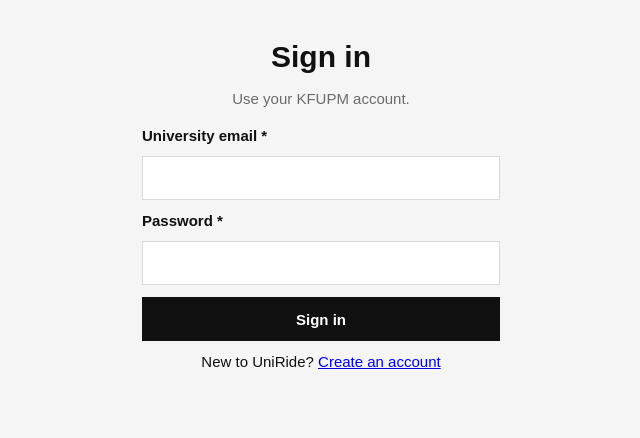
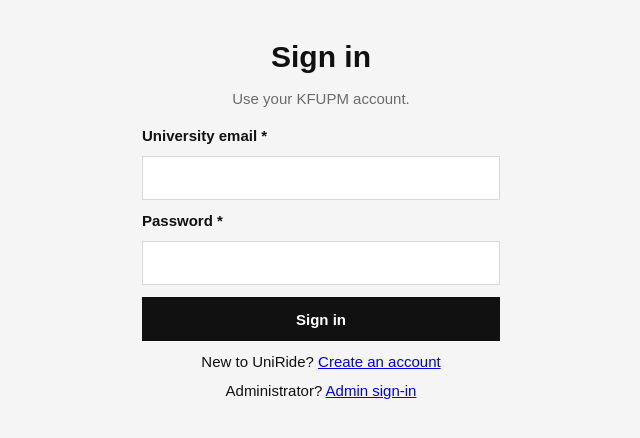
Before and after one commit to Ahmed-CS23/Milestone-4---Front-End---Group-10, a React (Vite) app: page / in a window 1280 px wide. Shown: the top 438 px of the page, without its empty margins (319-959 px from the left). Built offline with nearby package versions, Linux system fonts and the light colour scheme.

Commit message:
A gateaway for the admin

```diff
--- a/src/auth/SignIn.js
+++ b/src/auth/SignIn.js
@@ -89,6 +89,10 @@ function SignIn() {
          <p className="auth-center">
             New to UniRide? <Link to="/account/sign-up">Create an account</Link>
          </p>
+
+         <p className="auth-center">
+            Administrator? <Link to="/admin/sign-in">Admin sign-in</Link>
+         </p>
       </form>
    );
 }
```
Also changed, not shown: src/admin/AdminLayout.js (added), src/admin/Admindashboard.css (added), src/admin/Admindata.js (added), src/admin/Adminlayout.css (added).
